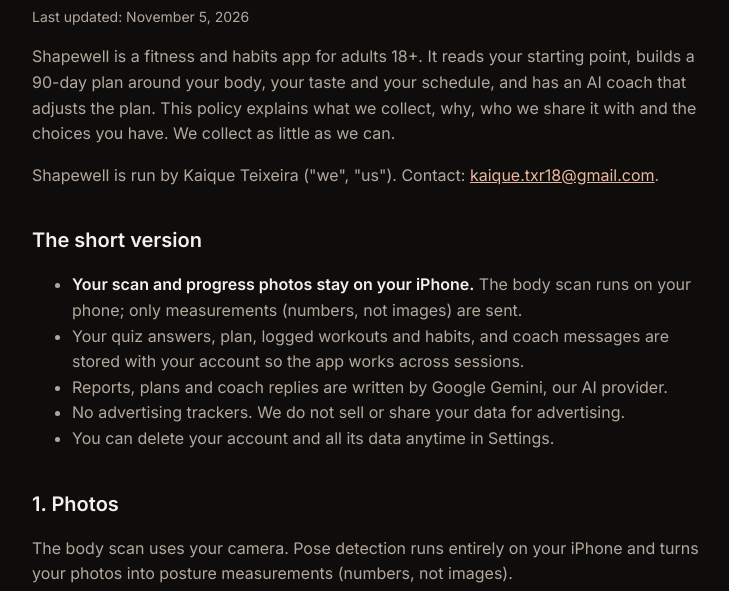
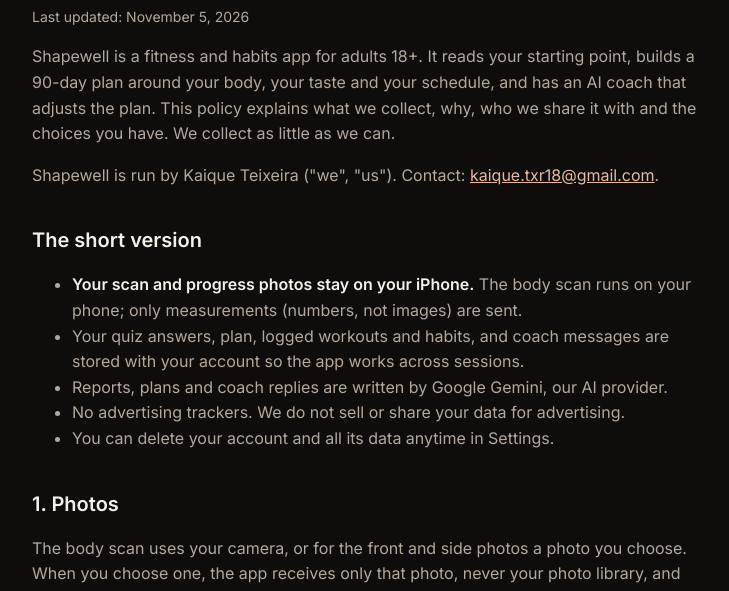
Before and after one commit to kaiquettxr/shapewell, a plain HTML site: page privacy.html in a window 1280 px wide. Shown: the part 179-770 px from the top of the page, without its empty margins (272-1001 px from the left). Drawn offline with Linux system fonts and the light colour scheme.

Commit message:
Privacy: photos chosen from the library for the body scan
Co-Authored-By: Claude Opus 5.5 <noreply@anthropic.com>

```diff
--- a/privacy.html
+++ b/privacy.html
@@ -29,7 +29,7 @@
 </ul>
 
 <h2>1. Photos</h2>
-<p>The body scan uses your camera. Pose detection runs entirely on your iPhone and turns your photos into posture measurements (numbers, not images).</p>
+<p>The body scan uses your camera, or for the front and side photos a photo you choose. When you choose one, the app receives only that photo, never your photo library, and removes its location and other details on your iPhone. Pose detection runs entirely on your iPhone and turns your photos into posture measurements (numbers, not images).</p>
 <ul>
   <li><strong>Scan photos</strong> (front, side and face) stay on your iPhone. They are not sent to our servers or to our AI provider.</li>
   <li><strong>Progress photos</strong> are kept only in the app's private folder on your iPhone, not in iCloud backups. They are deleted if you delete the app. They go to your photo library only when you tap Save to Photos.</li>
```
